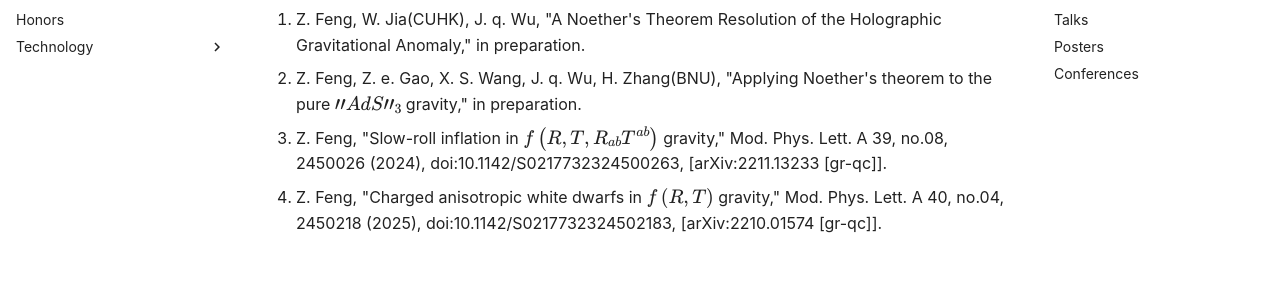
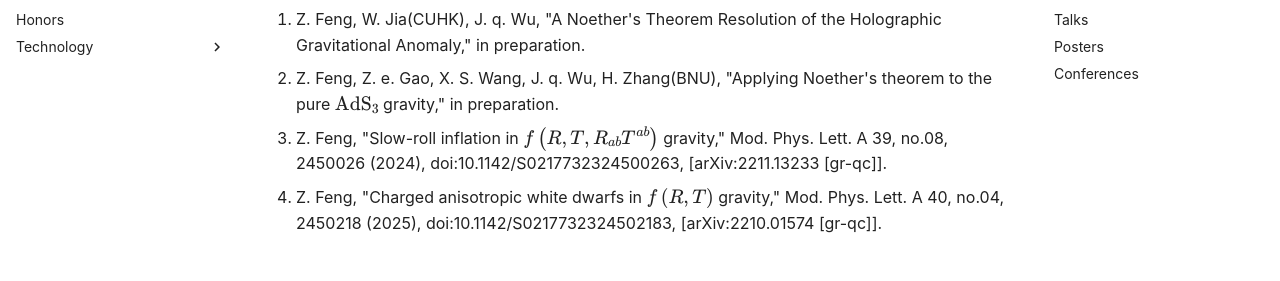
Before and after one commit to ph3n92h3/ph3n92h3.github.io, an MkDocs documentation site: the page built from docs/Academic.md, in a window 1280 px wide and 900 px high, scrolled down 590 px. Shown: the part 169-450 px from the top of the window. Built offline with MkDocs 1.6.1 and Material for MkDocs 9.7.7, drawn with Linux system fonts in a browser that asks for light colours.

Commit message:
Update docs formatting and mkdocs social links

```diff
--- a/docs/Academic.md
+++ b/docs/Academic.md
@@ -20,7 +20,7 @@
 [INSPIRE-HEP](https://inspirehep.net/authors/2174851) & [ORCID](https://orcid.org/0000-0002-6377-8544)
 
 1. Z. Feng, W. Jia(CUHK), J. q. Wu, "A Noether's Theorem Resolution of the Holographic Gravitational Anomaly," in preparation.
-2. Z. Feng, Z. e. Gao, X. S. Wang, J. q. Wu, H. Zhang(BNU), "Applying Noether's theorem to the pure $"AdS"_3$ gravity," in preparation.
+2. Z. Feng, Z. e. Gao, X. S. Wang, J. q. Wu, H. Zhang(BNU), "Applying Noether's theorem to the pure $\mathrm{AdS}_3$ gravity," in preparation.
 3. Z. Feng, "Slow-roll inflation in $f\left(R, T, R_{ab} T^{ab}\right)$ gravity," Mod. Phys. Lett. A 39, no.08, 2450026 (2024), doi:10.1142/S0217732324500263, [arXiv:2211.13233 [gr-qc]].
 4. Z. Feng, "Charged anisotropic white dwarfs in $f\left(R, T\right)$ gravity," Mod. Phys. Lett. A 40, no.04, 2450218 (2025), doi:10.1142/S0217732324502183, [arXiv:2210.01574 [gr-qc]].
 
--- a/mkdocs.yml
+++ b/mkdocs.yml
@@ -13,7 +13,7 @@
       name: E-Mail
     - icon: fontawesome/brands/github
       link: https://github.com/ph3n92h3
-      name: github
+      name: GitHub
     - icon: fontawesome/solid/music
       link: https://music.163.com/#/user/home?id=534851842
       name: Netease music
@@ -23,12 +23,6 @@
     - icon: fontawesome/brands/steam
       link: https://steamcommunity.com/profiles/76561199079491640/
       name: Steam
-    - icon: fontawesome/brands/amilia
-      link: https://www.acfun.cn/u/50472639
-      name: Acfun
-    - icon: fontawesome/brands/lastfm
-      link: https://www.last.fm/user/ph3n92h3
-      name: last.fm
     - icon: fontawesome/brands/zhihu
       link: https://www.zhihu.com/people/feng-zhe-51-84
       name: Zhihu
```
Also changed, not shown: docs/Technology/机动车驾驶人考试.md (+3 -0 lines), docs/index.md (+5 -5 lines).
